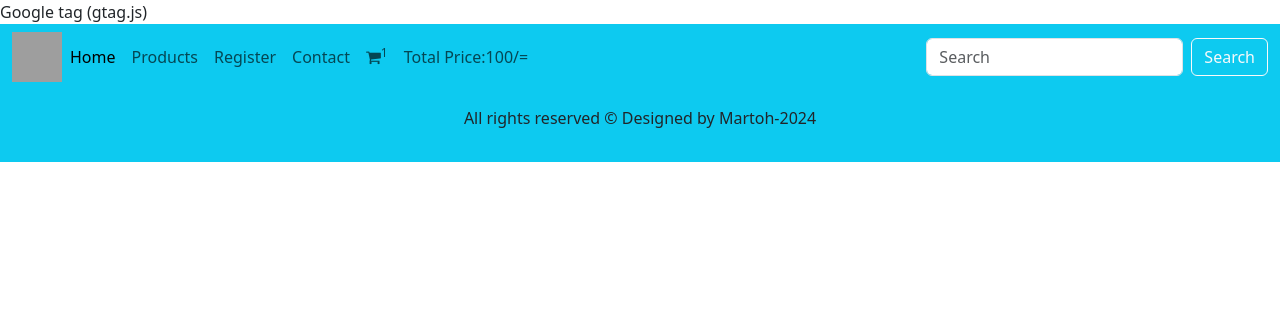
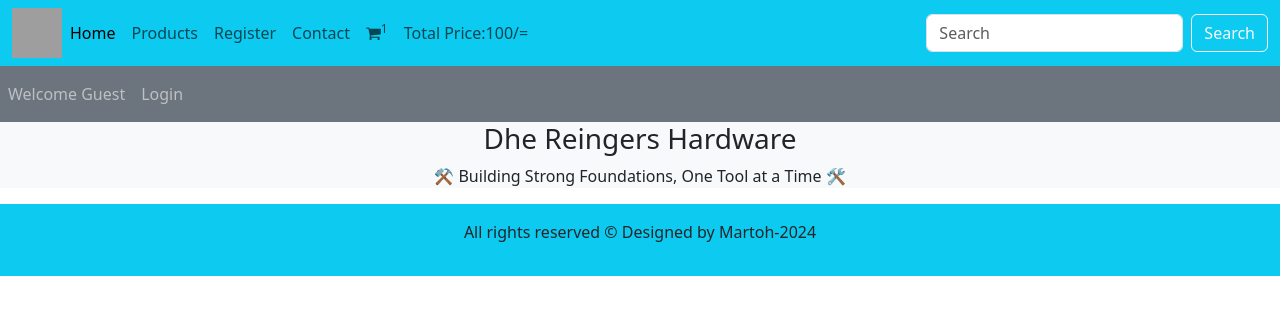
Before and after one commit to DheReigner/E-commerce-website, a PHP site: page / in a window 1280 px wide. Shown: the top 315 px of the page. Run offline with PHP 8.4, Linux system fonts and the light colour scheme; grey boxes are pictures that could not be loaded.

Commit message:
Your commit message

```diff
--- a/E-COMMERCE WEBSITE/index.php
+++ b/E-COMMERCE WEBSITE/index.php
@@ -2,8 +2,8 @@
 <html lang="en">
 
 <head>
-    Google tag (gtag.js)
-    <script async src="https://www.googletagmanager.com/gtag/js?id=G-M1DXJ2F7EQ"></script>
+    <!--  Google tag (gtag.js)-->
+    <!--<script async src="https://www.googletagmanager.com/gtag/js?id=G-M1DXJ2F7EQ"></script>
     <script>
         window.dataLayer = window.dataLayer || [];
 
@@ -13,9 +13,9 @@
         gtag('js', new Date());
 
         gtag('config', 'G-M1DXJ2F7EQ');
-    </script>
+    </script>-->
     <!-- Google Tag Manager -->
-    <script>
+    <!-- <script>
         (function(w, d, s, l, i) {
             w[l] = w[l] || [];
             w[l].push({
@@ -30,11 +30,8 @@
                 'https://www.googletagmanager.com/gtm.js?id=' + i + dl;
             f.parentNode.insertBefore(j, f);
         })(window, document, 'script', 'dataLayer', 'GTM-P5XNKQGN');
-    </script>
+    </script>-->
     <!-- End Google Tag Manager -->
-
-
-
 
     <meta charset="UTF-8">
     <meta name="viewport" content="width=device-width, initial-scale=1.0">
@@ -53,8 +50,8 @@
 <body>
 
     <!-- Google Tag Manager (noscript) -->
-    <noscript><iframe src="https://www.googletagmanager.com/ns.html?id=GTM-P5XNKQGN"
-            height="0" width="0" style="display:none;visibility:hidden"></iframe></noscript>
+    <!-- <noscript><iframe src="https://www.googletagmanager.com/ns.html?id=GTM-P5XNKQGN"
+            height="0" width="0" style="display:none;visibility:hidden"></iframe></noscript>-->
     <!-- End Google Tag Manager (noscript) -->
     <!-- navbar -->
     <div class="container_fluid p-0">
@@ -110,6 +107,33 @@
             </div>
         </nav>
 
+        <!-- second child -->
+        <nav class="navbar navbar-expand-lg navbar-dark bg-secondary">
+            <ul class="navbar-nav me-auto">
+                <li class="nav-item">
+                    <a class="nav-link" href="#">Welcome Guest</a>
+                </li>
+                <li class="nav-item">
+                    <a class="nav-link" href="#">Login</a>
+                </li>
+            </ul>
+        </nav>
+
+        <!-- third child -->
+        <div class="bg-light">
+            <h3 class="text-center">Dhe Reingers Hardware</h3>
+            <p class="text-center">⚒ Building Strong Foundations, One Tool at a Time 🛠</p>
+
+        </div>
+
+
+
+
+
+
+
+
+
         <!-- last child -->
         <div class="bg-info p-3 text-center">
             <p>All rights reserved © Designed by Martoh-2024</p>
```
